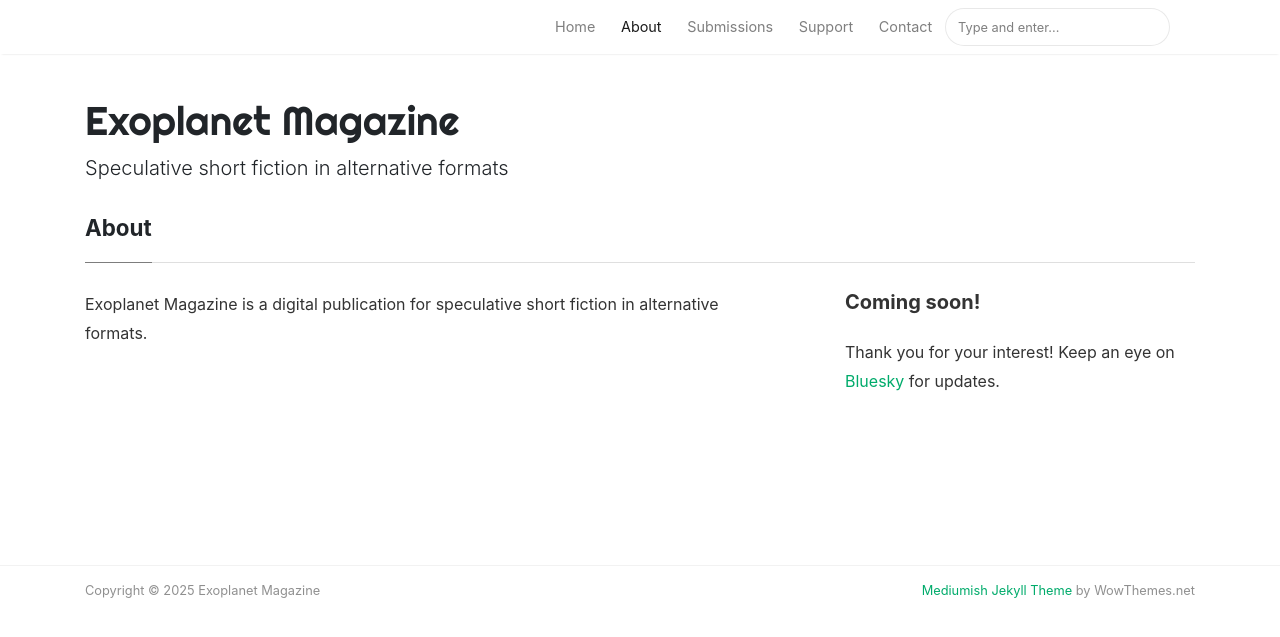
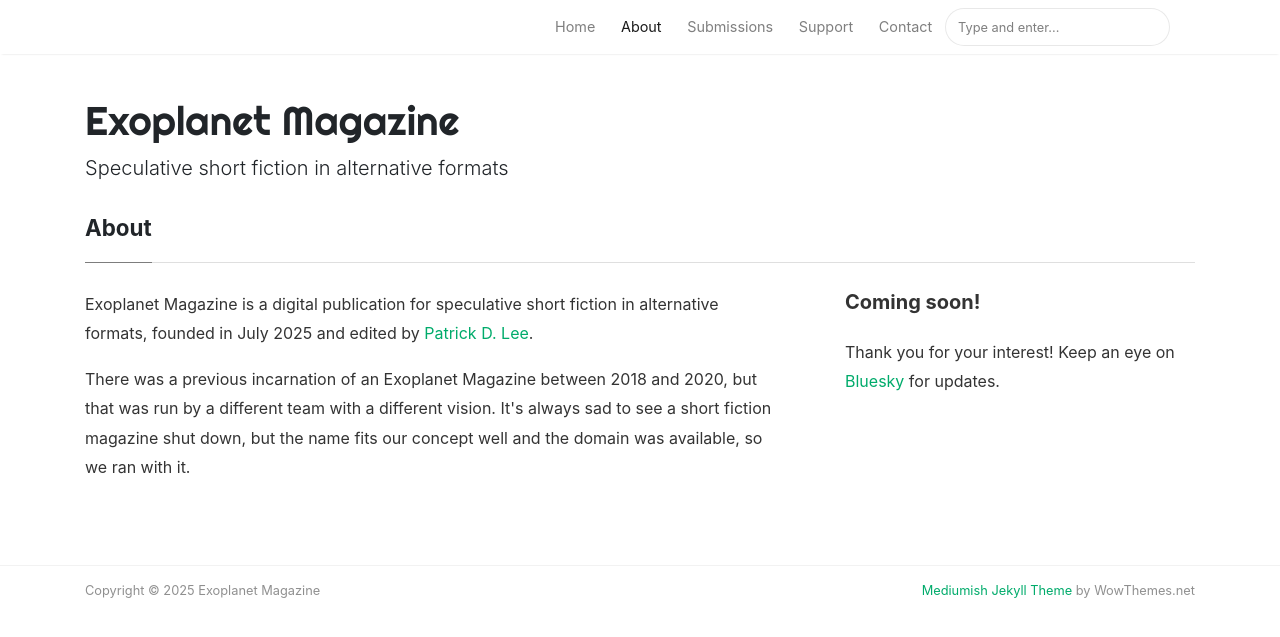
Before and after one commit to ExoplanetMag/exoplanetmag.github.io, a Jekyll site: the page built from _pages/about.md, in a window 1280 px wide. Shown: the top 637 px of the page. Built offline with Jekyll 4.4.1, drawn with Linux system fonts in a browser that asks for light colours; nearby versions of some CDN libraries.

Commit message:
Add content to About page

```diff
--- a/_pages/about.md
+++ b/_pages/about.md
@@ -7,7 +7,9 @@ permalink: /about
 <div class="row justify-content-between">
 <div class="col-md-8 pr-5">
 
-<p>Exoplanet Magazine is a digital publication for speculative short fiction in alternative formats.</p>
+<p>Exoplanet Magazine is a digital publication for speculative short fiction in alternative formats, founded in July 2025 and edited by <a target="_blank" href="https://patrickdlee.com">Patrick D. Lee</a>.</p>
+
+<p>There was a previous incarnation of an Exoplanet Magazine between 2018 and 2020, but that was run by a different team with a different vision. It's always sad to see a short fiction magazine shut down, but the name fits our concept well and the domain was available, so we ran with it.</p>
 
 </div>
 
```
